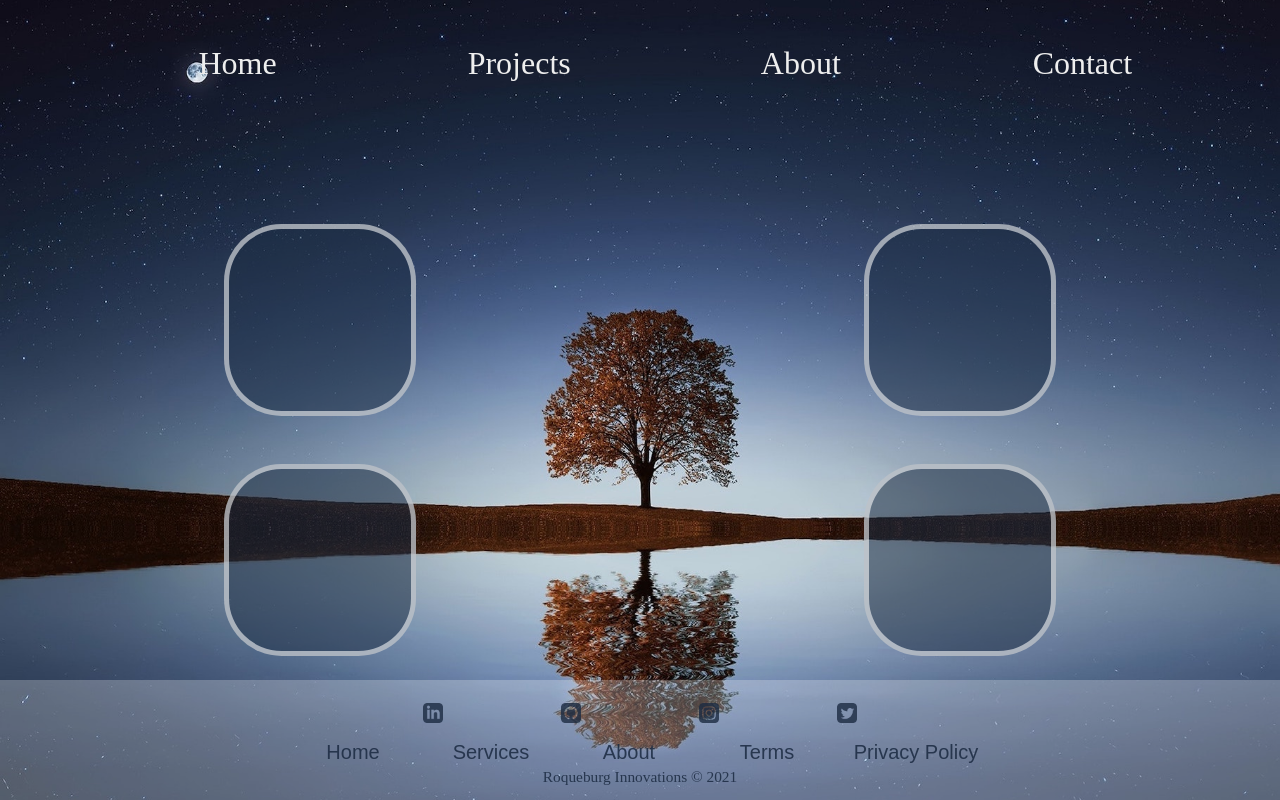
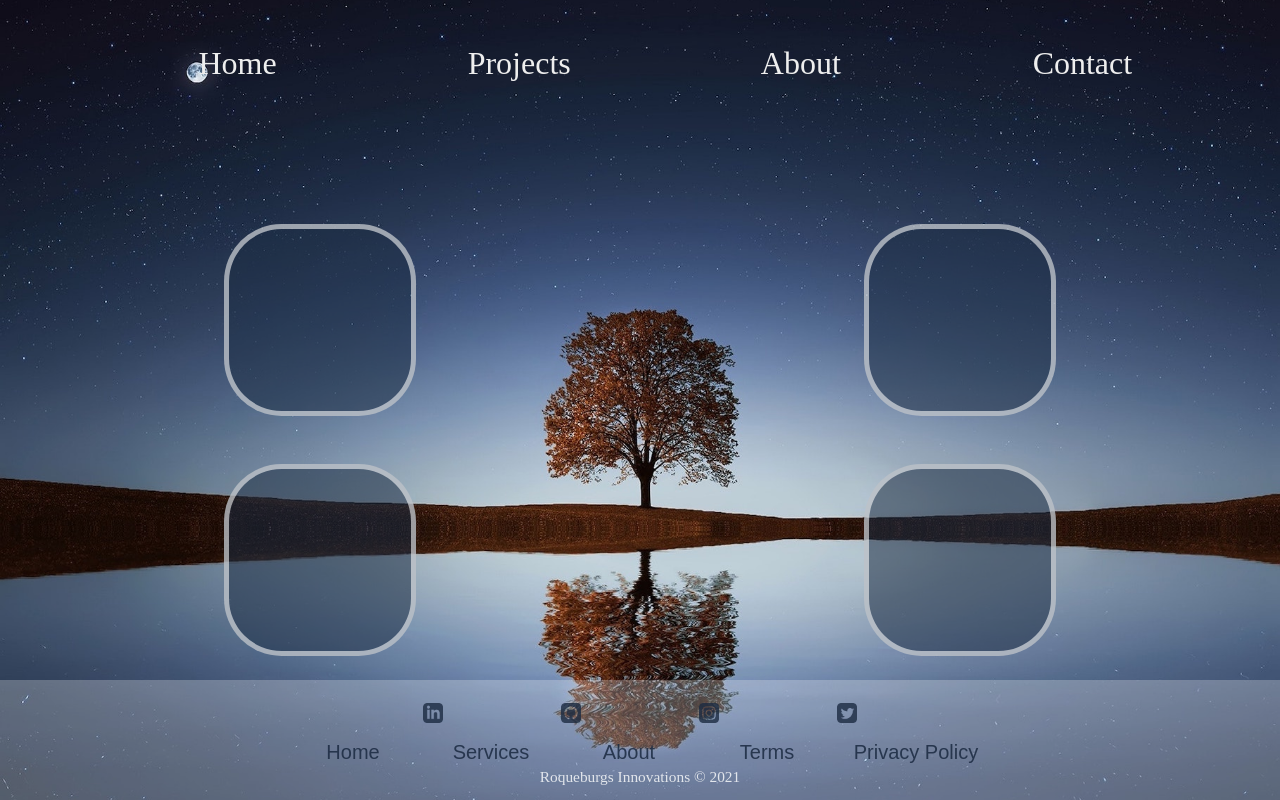
Before and after one commit to michael-roq/bubbles-n-dropdowns, a plain HTML site: page index.html in a window 1280 px wide. Drawn offline with Linux system fonts and the light colour scheme.

Commit message:
commit
Attempting to force the changes to take place in the github repo

```diff
--- a/index.html
+++ b/index.html
@@ -101,7 +101,7 @@
                 <a href="#"><div class="footer-menu-op footer-op-4">Terms</div></a>
                 <a href="#"><div class="footer-menu-op footer-op-5">Privacy Policy</div></a>
             </div>
-            <div class="copyright-div footer-sect">Roqueburg Innovations © 2021</div>
+            <div class="copyright-div footer-sect">Roqueburgs Innovations © 2021</div>
 
         </section>
 
--- a/port-home.css
+++ b/port-home.css
@@ -458,7 +458,7 @@ Like, if the screen is shrunk below 1000 px, the buttons change orientation and
     height: 15px;
     padding-bottom: 5px;
     font-size: clamp(9px, 1.2vw, 20px);
-    color: #1c2b42dd;
+    color: #ffffffcc;
     display: flex;
     justify-content: center;
     align-items: center;
```
